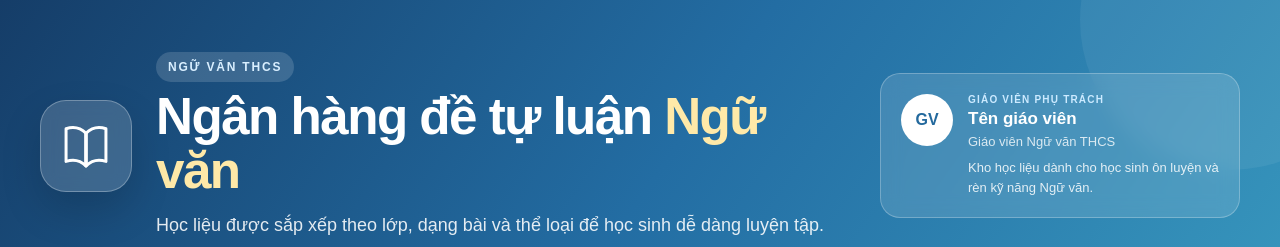
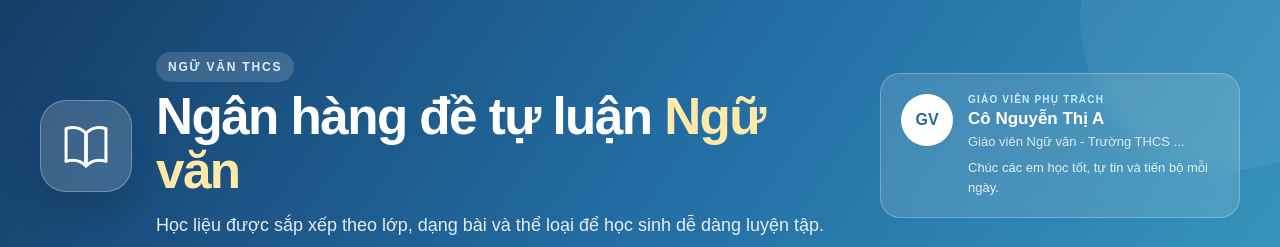
Before and after one commit to hong7214/ngan-hang-de-ngu-van, a Next.js app in the folder ngan-hang-de-ngu-van-starter/: page /ngan-hang-de-ngu-van/ in a window 1280 px wide. Shown: the top 247 px of the page. Built offline with nearby package versions, Linux system fonts and the light colour scheme; no server answers; the database is empty.

Commit message:
Update page.tsx

```diff
--- a/ngan-hang-de-ngu-van-starter/app/page.tsx
+++ b/ngan-hang-de-ngu-van-starter/app/page.tsx
@@ -38,9 +38,9 @@ const THE_LOAI_THO = [
   bằng thông tin thật của giáo viên.
 */
 const THONG_TIN_GV = {
-  hoTen: "Tên giáo viên",
-  donVi: "Giáo viên Ngữ văn THCS",
-  loiNhan: "Kho học liệu dành cho học sinh ôn luyện và rèn kỹ năng Ngữ văn.",
+  hoTen: "Cô Nguyễn Thị A",
+  donVi: "Giáo viên Ngữ văn - Trường THCS ...",
+  loiNhan: "Chúc các em học tốt, tự tin và tiến bộ mỗi ngày.",
 };
 
 function khongDau(text: string) {
```
